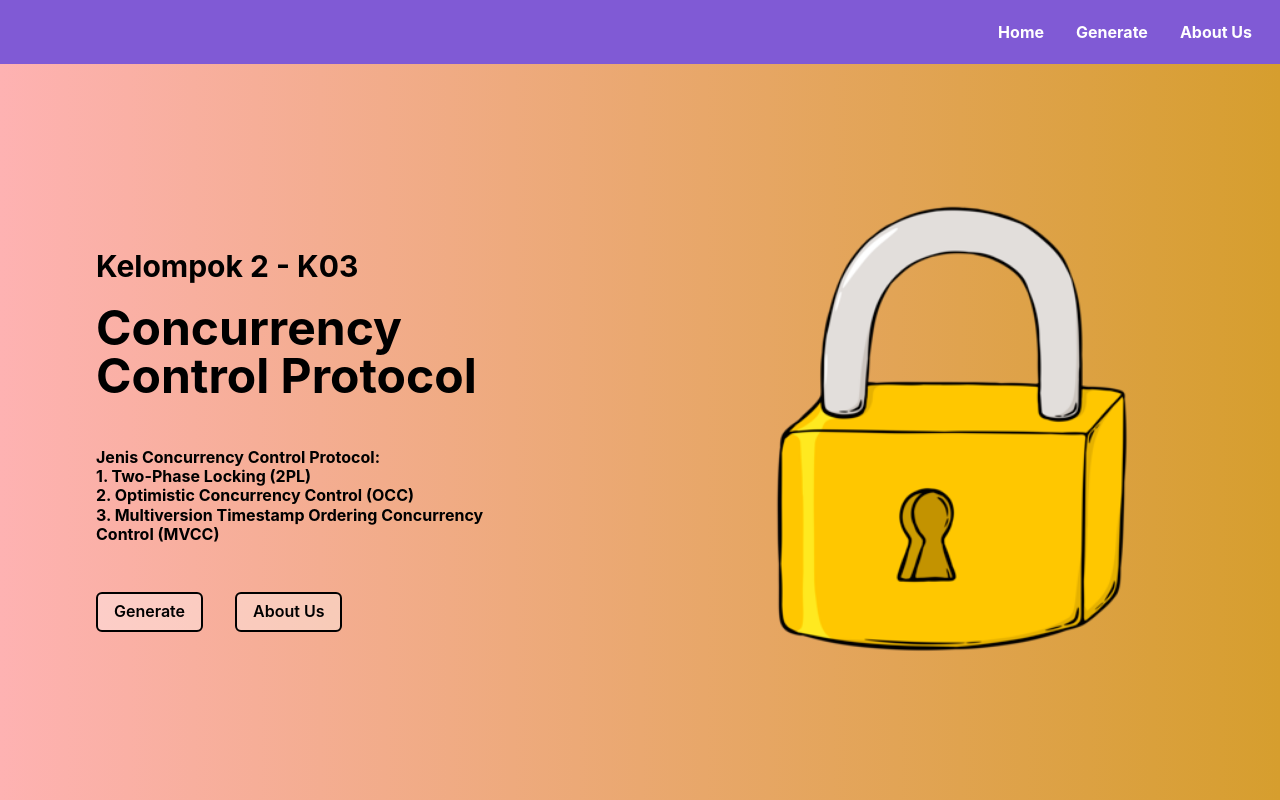
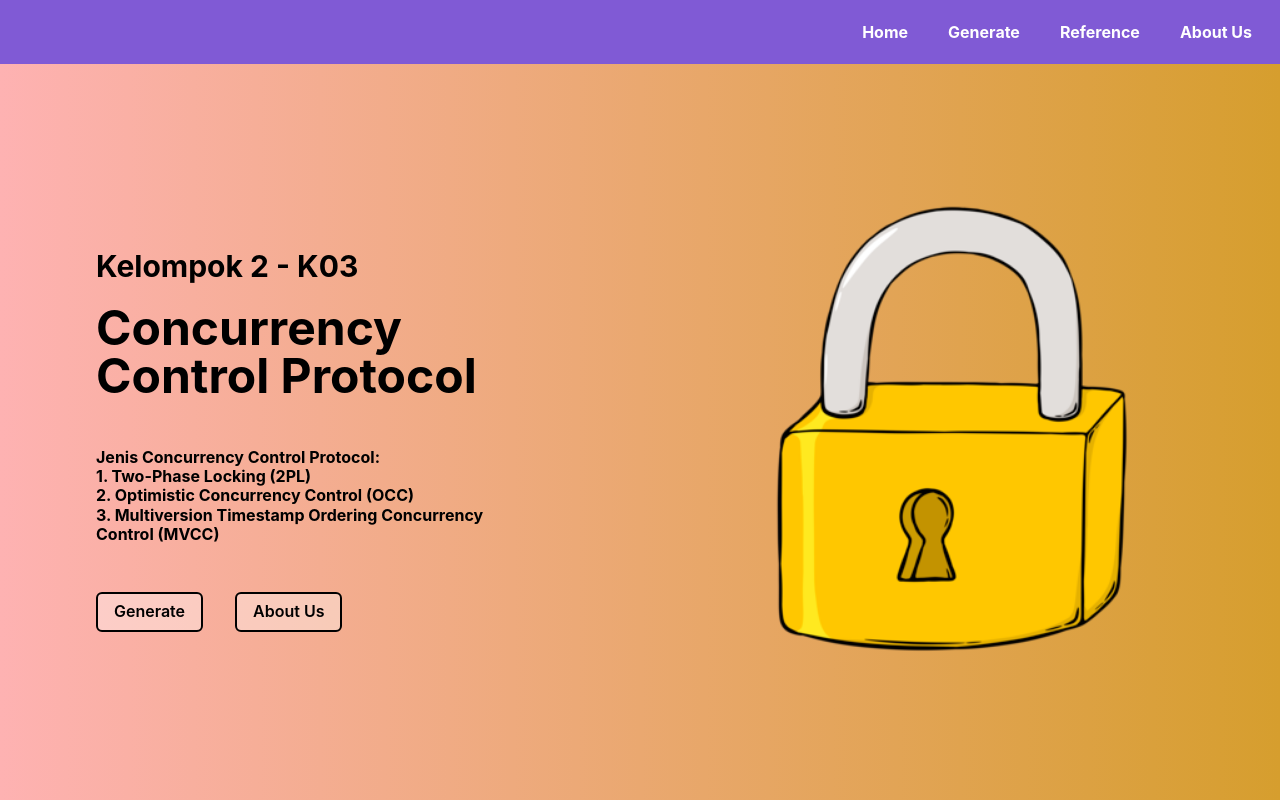
Before and after one commit to IceTeaXXD/concurrency-control-fe, a React (Vite) app: page / in a window 1280 px wide. Shown: the top 800 px of the page. Built offline with nearby package versions, Linux system fonts and the light colour scheme.

Commit message:
feat: add navbar for reference, add copa

```diff
--- a/src/component/AboutUs.tsx
+++ b/src/component/AboutUs.tsx
@@ -1,5 +1,6 @@
 import { Heading, Text, Flex, Box, Avatar } from '@chakra-ui/react'
 import Navbar from '../component/Navbar/Navbar'
+import copa from '../img/copa.jpg'
 
 export const AboutUs = () => {
   return (
@@ -12,6 +13,17 @@ export const AboutUs = () => {
         px={52}
         bgGradient="linear(to-r, red.200, yellow.500)"
       >
+        <Heading
+          as="h1"
+          size="2xl"
+          fontWeight="bold"
+          color="black"
+          textAlign={'center'}
+          mt={-8}
+          mb={20}
+        >
+          Anggota Kelompok
+        </Heading>
         <Flex direction="row">
           <Avatar
             width={220}
@@ -46,6 +58,7 @@ export const AboutUs = () => {
           <Avatar
             width={220}
             height={220}
+            src={copa}
             position="relative"
             zIndex={2}
             border="20px solid #BBDEFB"
--- a/src/component/Navbar/Navbar.tsx
+++ b/src/component/Navbar/Navbar.tsx
@@ -1,4 +1,14 @@
-import { Box, Flex, Spacer, ChakraProvider, Text } from '@chakra-ui/react'
+import {
+  Box,
+  Flex,
+  Spacer,
+  ChakraProvider,
+  Text,
+  Menu,
+  MenuButton,
+  MenuList,
+  MenuItem,
+} from '@chakra-ui/react'
 import { Link } from 'react-router-dom'
 
 const Navbar = () => {
@@ -8,17 +18,34 @@ const Navbar = () => {
         <Spacer />
         <Box>
           <Link to="/">
-            <Text fontSize="md" fontWeight="bold">
+            <Text fontSize="md" fontWeight="bold" mr={10}>
               Home
             </Text>
           </Link>
         </Box>
-        <Box mx="8">
+        <Box>
           <Link to="/generate">
-            <Text fontSize="md" fontWeight="bold">
+            <Text fontSize="md" fontWeight="bold" mr={10}>
               Generate
             </Text>
           </Link>
+        </Box>
+        <Box>
+          <Menu>
+            <MenuButton as={Box} cursor="pointer">
+              <Text fontSize="md" fontWeight="bold" mr={10}>
+                Reference
+              </Text>
+            </MenuButton>
+            <MenuList color="purple.500">
+              <MenuItem _hover={{ bg: 'purple.400', color: 'white' }}>
+                <a href="#">Source Code</a>
+              </MenuItem>
+              <MenuItem _hover={{ bg: 'purple.400', color: 'white' }}>
+                <a href="#">Document</a>
+              </MenuItem>
+            </MenuList>
+          </Menu>
         </Box>
         <Box>
           <Link to="/aboutus">
```
Also changed, not shown: src/img/copa.jpg (added).
